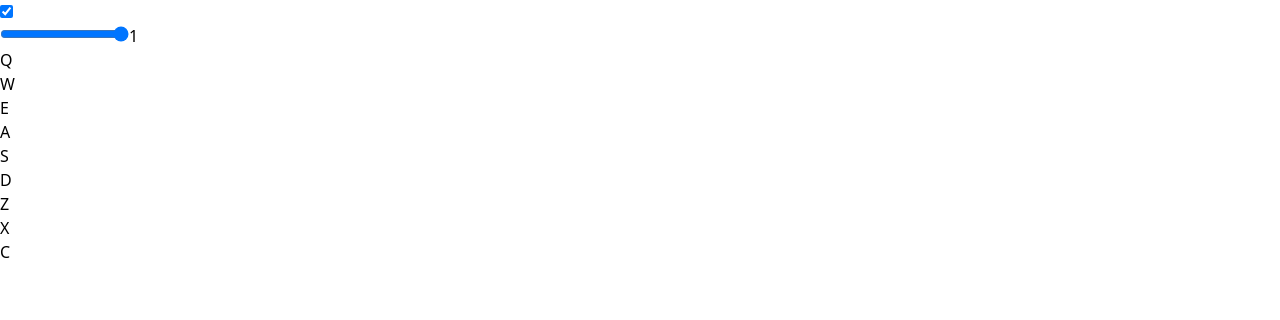
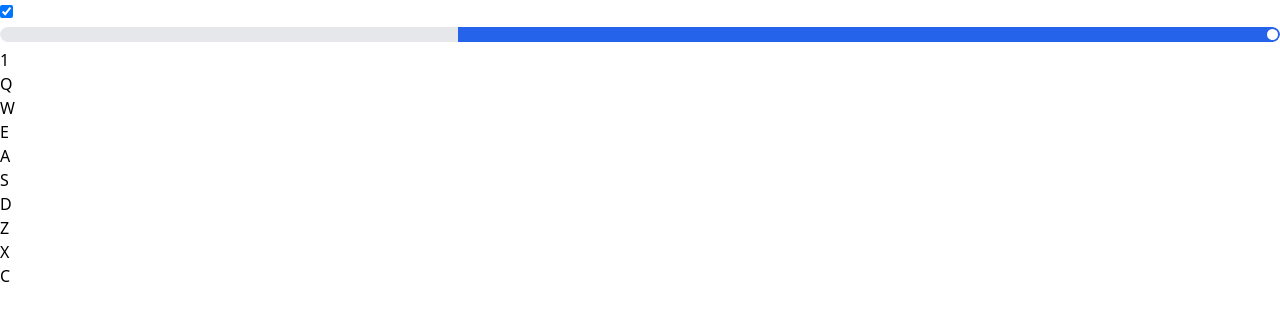
Before and after one commit to nattdev/drum-machine, a React (Vite) app: page / in a window 1280 px wide. Shown: the top 320 px of the page. Built offline with nearby package versions, Linux system fonts and the light colour scheme.

Commit message:
Add styles to range input element

```diff
--- a/src/components/VolumeControl.jsx
+++ b/src/components/VolumeControl.jsx
@@ -1,6 +1,6 @@
 import { useRef } from "react";
 
-function VolumeControl({volumeData, volume}) {
+function VolumeControl({ volumeData, volume }) {
 
     const inputRef = useRef();
 
@@ -12,7 +12,7 @@ function VolumeControl({volumeData, volume}) {
     return (
         <div className="volume-control">
             <form>
-                <input ref={inputRef} className="bg-black black mx-4" onChange={handleVolumeControl} type='range' min='0' max='1' step='0.1' />{volume}
+                <input ref={inputRef} className="rounded-lg" onChange={handleVolumeControl} type='range' min='0' max='1' step='0.1' /><label className="inline-block w-8">{volume}</label>
             </form>
         </div>
     )
--- a/src/main.jsx
+++ b/src/main.jsx
@@ -2,7 +2,7 @@ import React from 'react'
 import ReactDOM from 'react-dom/client'
 import App from './App.jsx'
 import './styles/index.css'
-
+import './styles/input-range.css'
 
 ReactDOM.createRoot(document.getElementById('root')).render(
   <React.StrictMode>
--- /dev/null
+++ b/src/styles/input-range.css
@@ -0,0 +1,52 @@
+input[type="range"] {
+    /* removing default appearance */
+    -webkit-appearance: none;
+    appearance: none;
+    /* creating a custom design */
+    width: 100%;
+    cursor: pointer;
+    outline: none;
+    /*  slider progress trick  */
+    overflow: hidden;
+    border-radius: 16px;
+  }
+
+  /* Track: webkit browsers */
+  input[type="range"]::-webkit-slider-runnable-track {
+    height: 15px;
+    background: #e5e7eb;
+    border-radius: 16px;
+  }
+
+  /* Track: Mozilla Firefox */
+  input[type="range"]::-moz-range-track {
+    height: 15px;
+    background: #e5e7eb;
+    border-radius: 16px;
+  }
+
+  /* Thumb: webkit */
+  input[type="range"]::-webkit-slider-thumb {
+    /* removing default appearance */
+    -webkit-appearance: none;
+    appearance: none;
+    /* creating a custom design */
+    height: 15px;
+    width: 15px;
+    background-color: #fff;
+    border-radius: 50%;
+    border: 2px solid #2563eb;
+    /*  slider progress trick  */
+    box-shadow: -407px 0 0 400px #2563eb;
+  }
+
+  /* Thumb: Firefox */
+  input[type="range"]::-moz-range-thumb {
+    height: 15px;
+    width: 15px;
+    background-color: #fff;
+    border-radius: 50%;
+    border: 1px solid #2563eb;
+    /*  slider progress trick  */
+    box-shadow: -407px 0 0 400px #2563eb;
+  }
```
